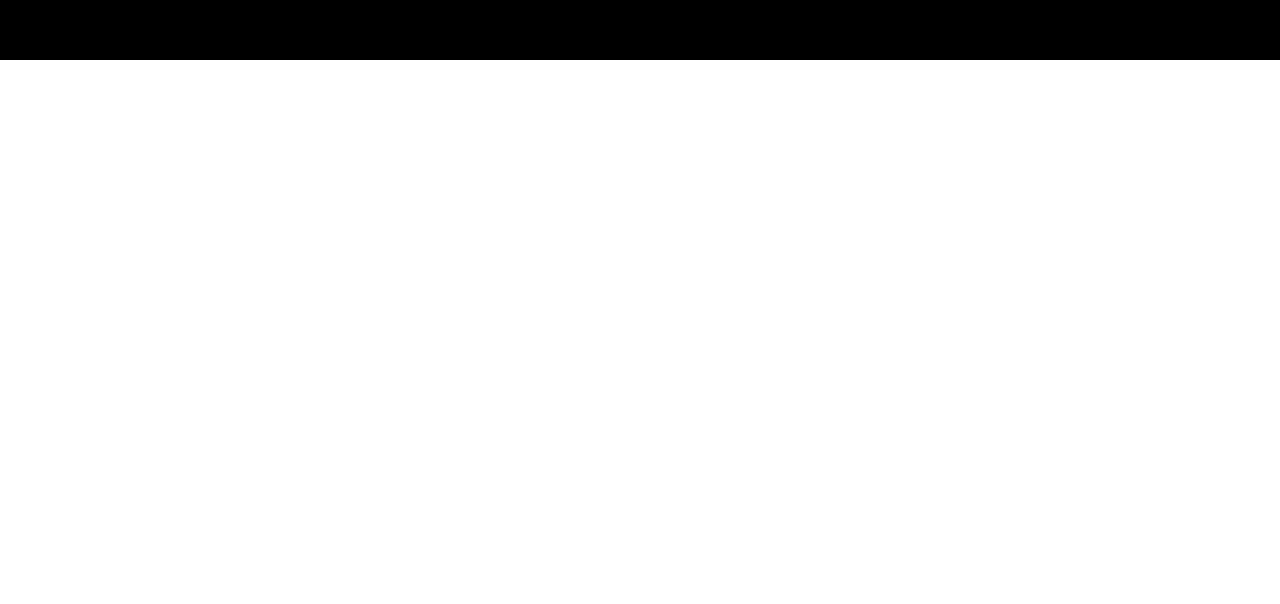
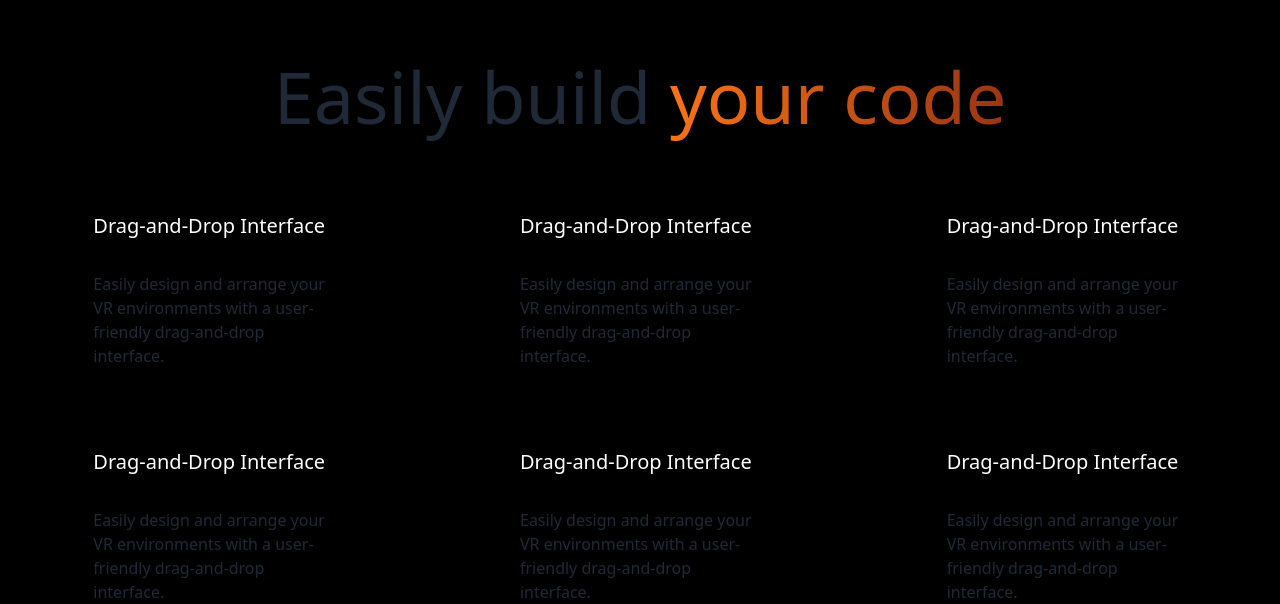
Before and after one commit to mdjihad84/Vite-react-website, a React (Vite) app: page / in a window 1280 px wide. Shown: the part 788-1392 px from the top of the page. Before the commit the page ends 848 px from the top, so only its background shows below. Built offline with nearby package versions, Linux system fonts and the light colour scheme.

Commit message:
hero area complete

```diff
--- /dev/null
+++ b/src/components/Buildsection.jsx
@@ -0,0 +1,42 @@
+
+function Buildsection() {
+    return (
+        <div>
+            <div className="">
+                <h2 className="text-7xl text-center ">Easily build <span className="bg-gradient-to-r from-orange-500 to-orange-800 bg-clip-text text-transparent">your code</span></h2>
+            </div>
+            <div className="">
+                <div className="flex justify-around mt-20">
+                    <div className="">
+                        <h5 className="text-xl text-white">Drag-and-Drop Interface</h5>
+                        <p className="text-md w-60 mt-8">Easily design and arrange your VR environments with a user-friendly drag-and-drop interface.</p>
+                    </div>
+                    <div className="">
+                        <h5 className="text-xl text-white">Drag-and-Drop Interface</h5>
+                        <p className="text-md w-60 mt-8">Easily design and arrange your VR environments with a user-friendly drag-and-drop interface.</p>
+                    </div>
+                    <div className="">
+                        <h5 className="text-xl text-white">Drag-and-Drop Interface</h5>
+                        <p className="text-md w-60 mt-8">Easily design and arrange your VR environments with a user-friendly drag-and-drop interface.</p>
+                    </div>
+                </div>
+                <div className="flex justify-around mt-20">
+                    <div className="">
+                        <h5 className="text-xl text-white">Drag-and-Drop Interface</h5>
+                        <p className="text-md w-60 mt-8">Easily design and arrange your VR environments with a user-friendly drag-and-drop interface.</p>
+                    </div>
+                    <div className="">
+                        <h5 className="text-xl text-white">Drag-and-Drop Interface</h5>
+                        <p className="text-md w-60 mt-8">Easily design and arrange your VR environments with a user-friendly drag-and-drop interface.</p>
+                    </div>
+                    <div className="">
+                        <h5 className="text-xl text-white">Drag-and-Drop Interface</h5>
+                        <p className="text-md w-60 mt-8">Easily design and arrange your VR environments with a user-friendly drag-and-drop interface.</p>
+                    </div>
+                </div>
+            </div>
+        </div>
+    );
+};
+
+export default Buildsection;
--- a/src/components/Hero.jsx
+++ b/src/components/Hero.jsx
@@ -39,5 +39,4 @@ function Hero() {
 
     );
 };
-
 export default Hero;
--- a/src/main.jsx
+++ b/src/main.jsx
@@ -3,10 +3,12 @@ import { createRoot } from 'react-dom/client'
 import './index.css'
 import Header from './components/Header'
 import Hero from './components/Hero'
+import Buildsection from './components/buildsection'
 
 createRoot(document.getElementById('root')).render(
   <StrictMode>
       <Header/>
       <Hero/>
+      <Buildsection/>
   </StrictMode>
 )
```
Also changed, not shown: src/components/Fetured.jsx (added), 1 other file (tests, documents, lock files or other folders).
